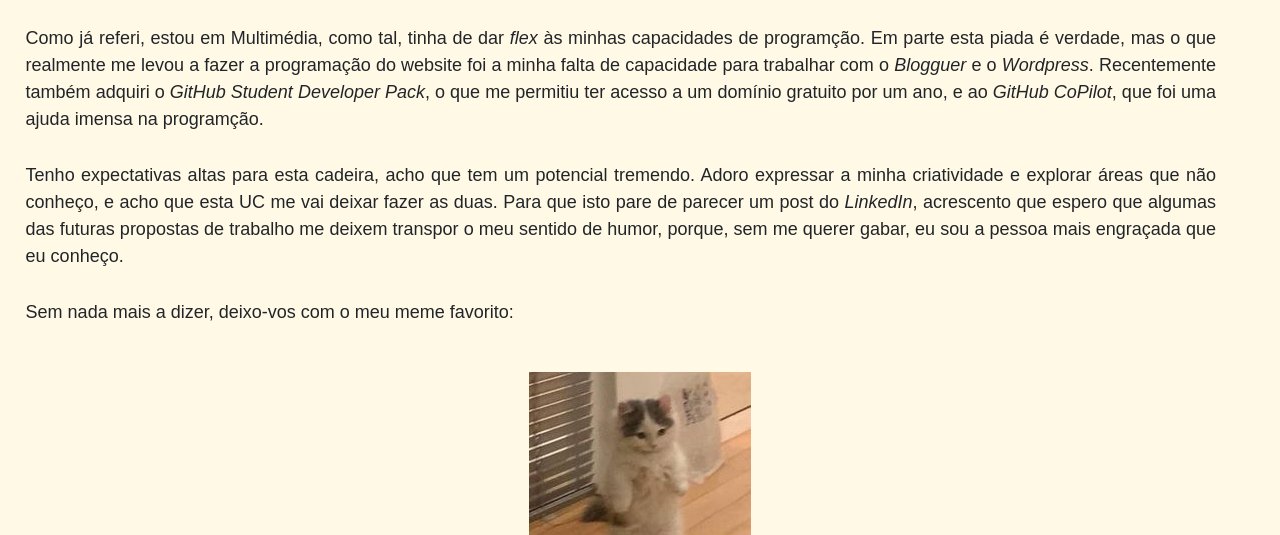
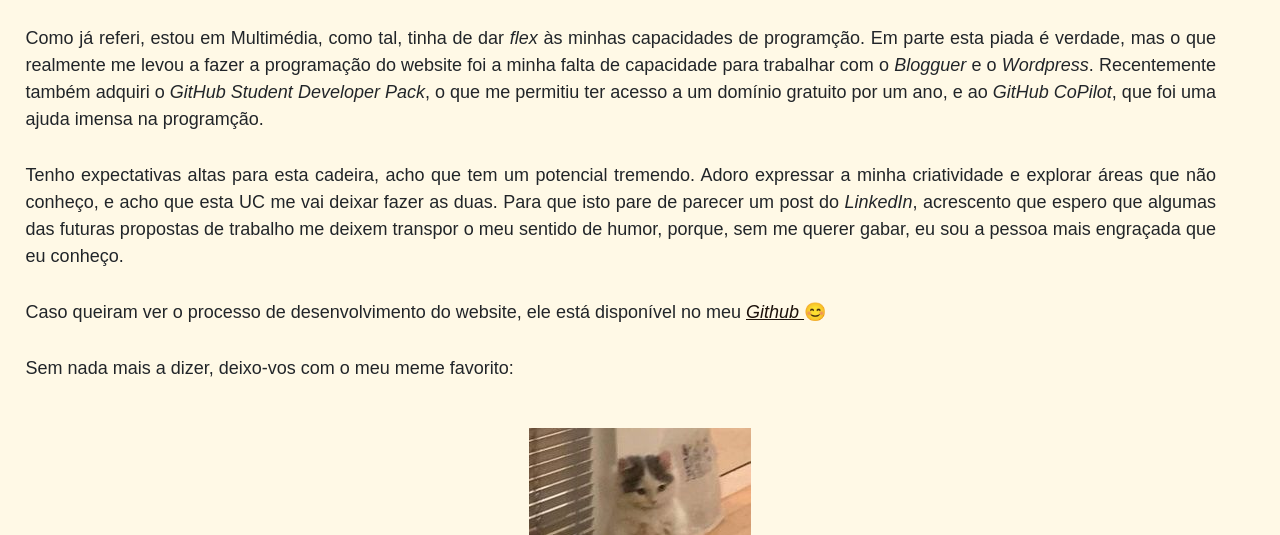
Before and after one commit to anaacaarolina/fotojornalismo, a plain HTML site: page sobre.html in a window 1280 px wide. Shown: the part 265-800 px from the top of the page. Drawn offline with nearby package versions, Linux system fonts and the light colour scheme.

Commit message:
add space between paragraphs in exercises pages + link to github

```diff
--- a/sobre.html
+++ b/sobre.html
@@ -109,6 +109,20 @@
         engraçada que eu conheço.
       </p>
       <p class="p-about">
+        Caso queiram ver o processo de desenvolvimento do website, ele está
+        disponível no meu
+        <i
+          ><a
+            href="https://github.com/anaacaarolina"
+            class="link-about"
+            target="_blank"
+            rel="noopener"
+            >Github
+          </a>
+        </i>
+        😊
+      </p>
+      <p class="p-about">
         Sem nada mais a dizer, deixo-vos com o meu meme favorito:
       </p>
       <img src="assets/gato.jpg" alt="meme do gato em pé" id="meme-cat" />
--- a/style.css
+++ b/style.css
@@ -304,6 +304,18 @@ footer a:active {
   text-align: justify;
   margin-right: 5%;
 }
+.link-about {
+  color: var(--dark-brown);
+  transition: 0.3s ease;
+}
+.link-about:hover {
+  color: var(--yellow);
+  transition: 0.3s ease;
+}
+.link-about:active {
+  color: var(--dark-yellow);
+  transition: 0.3s ease;
+}
 #meme-cat {
   max-width: 300px;
   display: block;
```
Also changed, not shown: exerciciosObject.js (+2 -2 lines), 2 other files.
